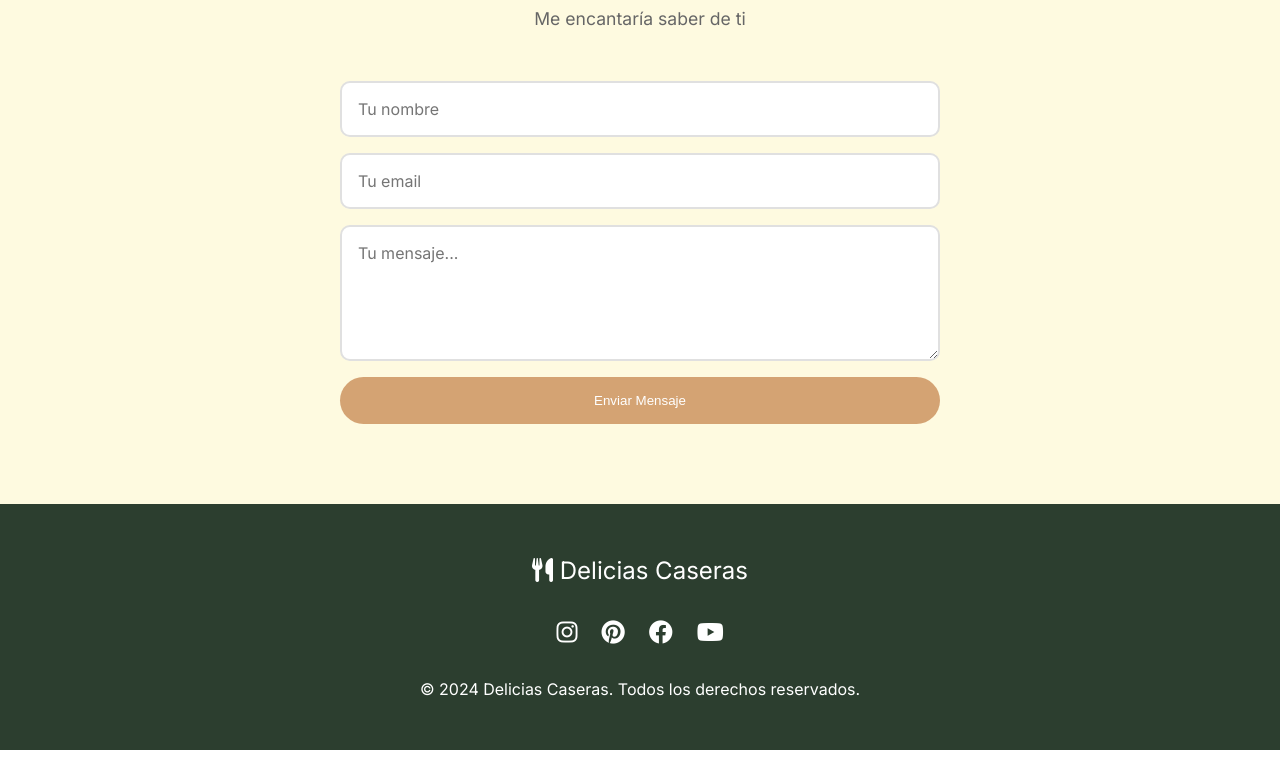
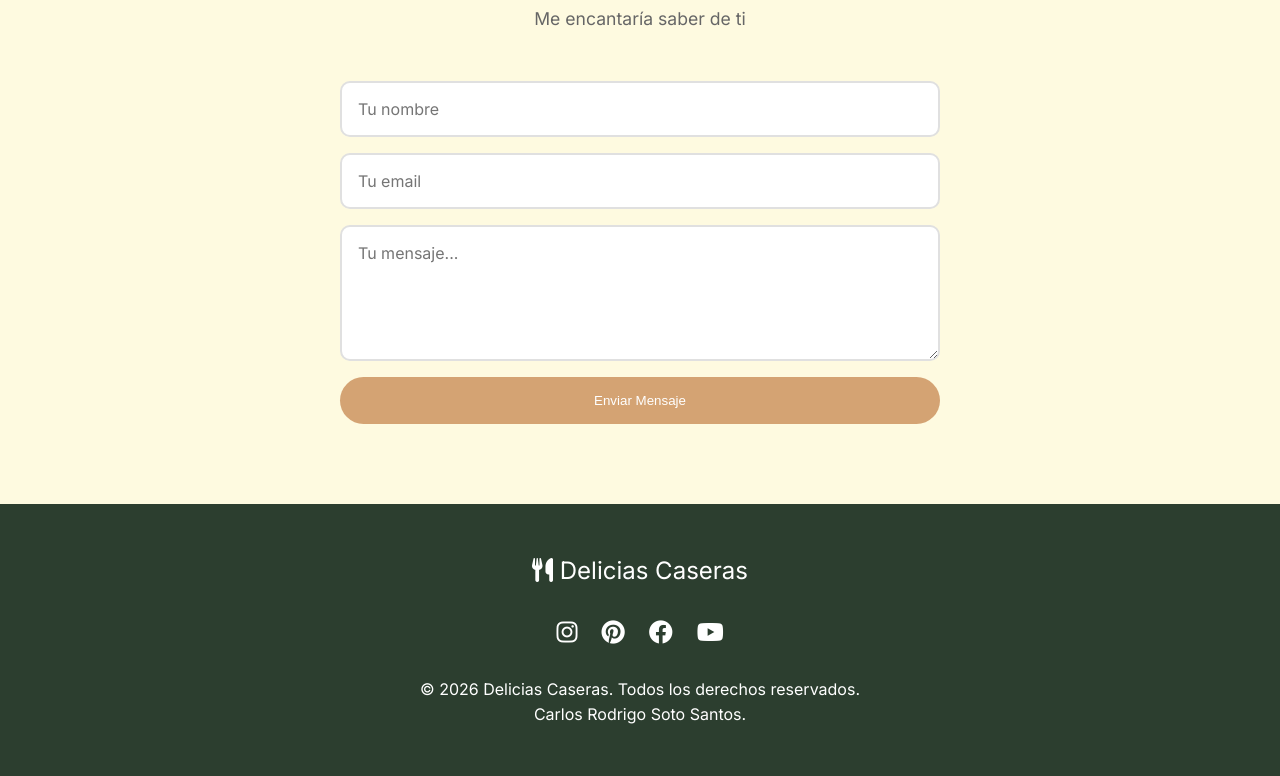
Before and after one commit to rodrigaitor/BlogGastronomico.1, a plain HTML site: page index.html in a window 1280 px wide. Shown: the part 2233-3009 px from the top of the page. Before the commit the page ends 2983 px from the top, so only its background shows below. Drawn offline with nearby package versions, Linux system fonts and the light colour scheme.

Commit message:
Fix HTML formatting and add footer details

```diff
--- a/index.html
+++ b/index.html
@@ -179,7 +179,8 @@
                     <a href="#"><i class="fab fa-facebook"></i></a>
                     <a href="#"><i class="fab fa-youtube"></i></a>
                 </div>
-                <p>&copy; 2024 Delicias Caseras. Todos los derechos reservados.</p>
+                <p>&copy; 2026 Delicias Caseras. Todos los derechos reservados.</p>
+                <p>Carlos Rodrigo Soto Santos.</p>
             </div>
         </div>
     </footer>
```
